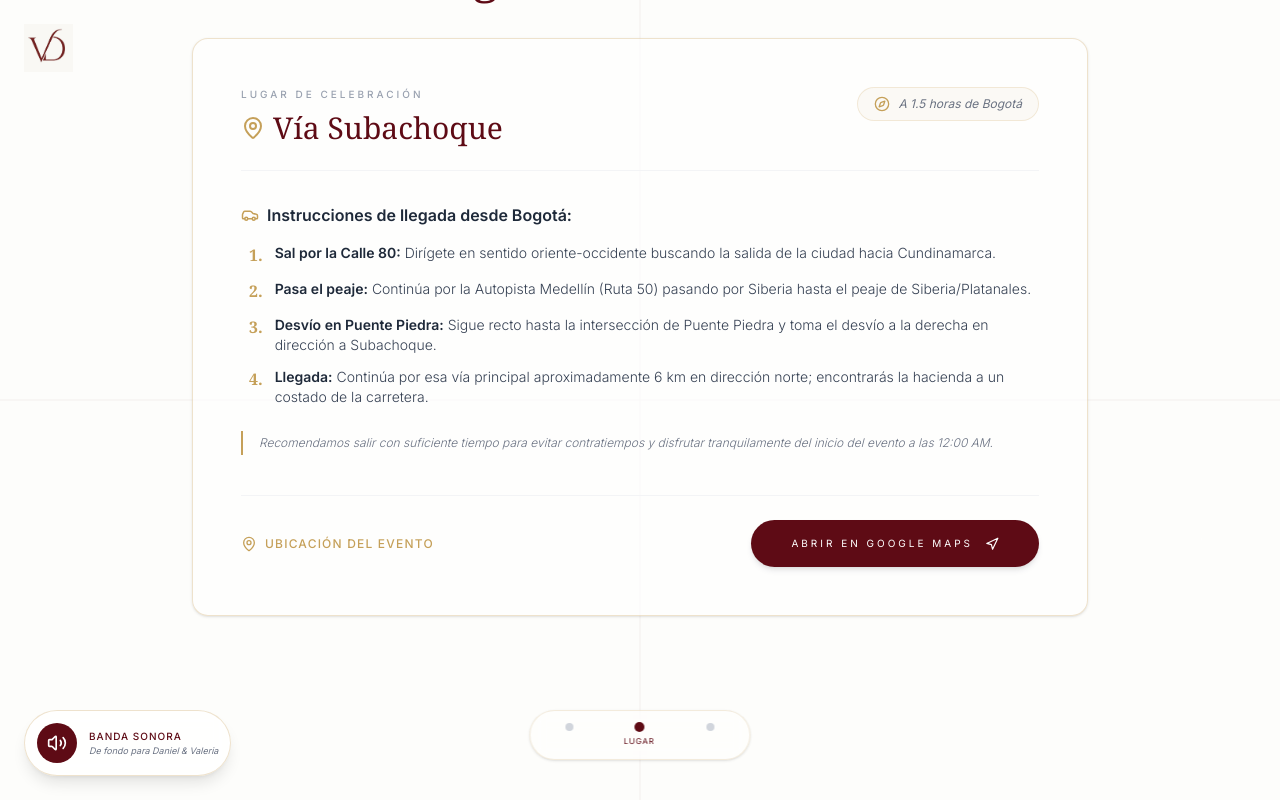
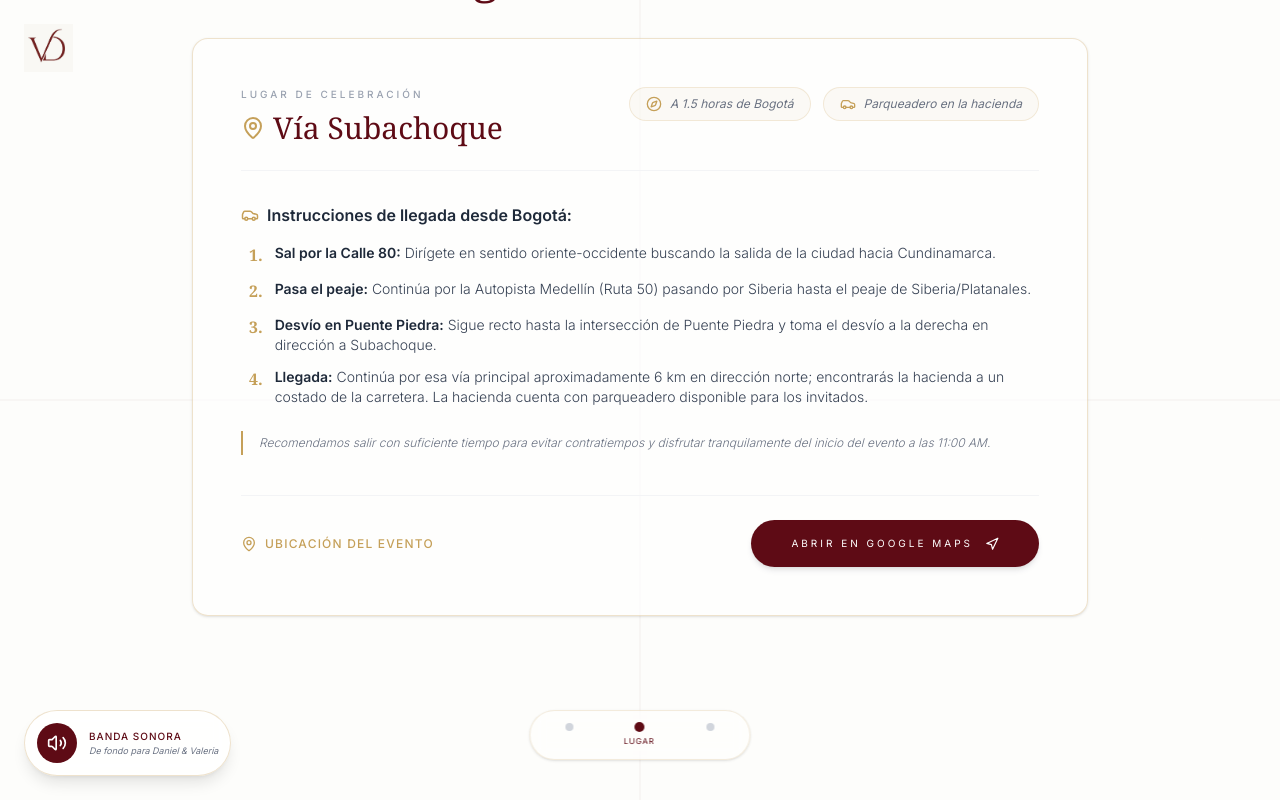
Before and after one commit to Daniel-Duque/Invitaci-n, a React (Vite) app: page / in a window 1280 px wide. Both pictures are taken after a click on the button "— VER UBICACIÓN —". Shown: the part 194-994 px from the top of the page. Built offline with nearby package versions, Linux system fonts and the light colour scheme.

Commit message:
lugar y parqueadero

```diff
--- a/src/components/Details.tsx
+++ b/src/components/Details.tsx
@@ -1,6 +1,6 @@
 import React from 'react';
 import { motion } from 'motion/react';
-import { Heart, ExternalLink, Shirt } from 'lucide-react';
+import { Heart, ExternalLink, Shirt, Gift, CloudSun } from 'lucide-react';
 
 export default function Details() {
   return (
@@ -10,12 +10,12 @@ export default function Details() {
         animate={{ opacity: 1, y: 0 }}
         className="max-w-4xl w-full text-center"
       >
-        <h3 className="serif text-5xl wine-text mb-12">Detalles del Evento</h3>
+        <h3 className="serif text-5xl wine-text mb-12 font-light">Detalles del Evento</h3>
 
-        <div className="grid grid-cols-1 md:grid-cols-2 gap-12 text-left mb-16">
-          <div className="border-l-2 gold-border pl-8 py-2">
+        <div className="grid grid-cols-1 md:grid-cols-3 gap-8 text-left mb-16">
+          <div className="border-l-2 gold-border pl-6 py-2">
             <h4 className="uppercase text-[11px] tracking-[0.3em] font-bold wine-text mb-4 flex items-center gap-2">
-              <Shirt size={16} className="text-gold" />
+              <Shirt size={16} className="text-gold shrink-0" />
               Código de Vestimenta
             </h4>
             <p className="text-sm text-gray-600 leading-relaxed mb-4">
@@ -27,13 +27,26 @@ export default function Details() {
               rel="noopener noreferrer"
               className="inline-flex items-center gap-2 text-xs text-wine hover:text-gold font-medium tracking-wider uppercase transition-colors underline underline-offset-4"
             >
-              Ver ideas de vestuario en Pinterest
+              Ver ideas en Pinterest
               <ExternalLink size={14} />
             </a>
           </div>
 
-          <div className="border-l-2 gold-border pl-8 py-2">
-            <h4 className="uppercase text-[11px] tracking-[0.3em] font-bold wine-text mb-4">Clima y Entorno</h4>
+          <div className="border-l-2 gold-border pl-6 py-2">
+            <h4 className="uppercase text-[11px] tracking-[0.3em] font-bold wine-text mb-4 flex items-center gap-2">
+              <Gift size={16} className="text-gold shrink-0" />
+              Lluvia de Sobres
+            </h4>
+            <p className="text-sm text-gray-600 leading-relaxed">
+              El mejor regalo es contar con tu presencia. Si deseas realizarnos un detalle especial, contaremos con <strong className="font-semibold text-gray-800">lluvia de sobres</strong> el día del evento.
+            </p>
+          </div>
+
+          <div className="border-l-2 gold-border pl-6 py-2">
+            <h4 className="uppercase text-[11px] tracking-[0.3em] font-bold wine-text mb-4 flex items-center gap-2">
+              <CloudSun size={16} className="text-gold shrink-0" />
+              Clima y Entorno
+            </h4>
             <p className="text-sm text-gray-600 leading-relaxed">
               Subachoque nos recibirá con un clima fresco (aprox. 14°C).
               Agradecemos llevar ropa abrigada y paraguas para disfrutar plenamente de los jardines de la hacienda.
--- a/src/components/Location.tsx
+++ b/src/components/Location.tsx
@@ -22,9 +22,15 @@ export default function Location() {
                 Vía Subachoque
               </h4>
             </div>
-            <div className="flex items-center gap-2 text-xs text-gray-500 italic bg-gold/5 px-4 py-2 rounded-full border border-gold/20">
-              <Compass size={16} className="text-gold" />
-              A 1.5 horas de Bogotá
+            <div className="flex items-center gap-3 flex-wrap">
+              <div className="flex items-center gap-2 text-xs text-gray-500 italic bg-gold/5 px-4 py-2 rounded-full border border-gold/20">
+                <Compass size={16} className="text-gold" />
+                A 1.5 horas de Bogotá
+              </div>
+              <div className="flex items-center gap-2 text-xs text-gray-500 italic bg-gold/5 px-4 py-2 rounded-full border border-gold/20">
+                <Car size={16} className="text-gold" />
+                Parqueadero en la hacienda
+              </div>
             </div>
           </div>
 
@@ -50,13 +56,13 @@ export default function Location() {
                 </li>
                 <li className="flex gap-3">
                   <span className="serif font-semibold text-gold text-base shrink-0">4.</span>
-                  <span><strong className="font-semibold text-gray-800">Llegada:</strong> Continúa por esa vía principal aproximadamente 6 km en dirección norte; encontrarás la hacienda a un costado de la carretera.</span>
+                  <span><strong className="font-semibold text-gray-800">Llegada:</strong> Continúa por esa vía principal aproximadamente 6 km en dirección norte; encontrarás la hacienda a un costado de la carretera. La hacienda cuenta con parqueadero disponible para los invitados.</span>
                 </li>
               </ol>
             </div>
 
             <p className="text-xs text-gray-500 italic border-l-2 gold-border pl-4 py-1 mt-4">
-              Recomendamos salir con suficiente tiempo para evitar contratiempos y disfrutar tranquilamente del inicio del evento a las 12:00 AM.
+              Recomendamos salir con suficiente tiempo para evitar contratiempos y disfrutar tranquilamente del inicio del evento a las 11:00 AM.
             </p>
           </div>
 
```
